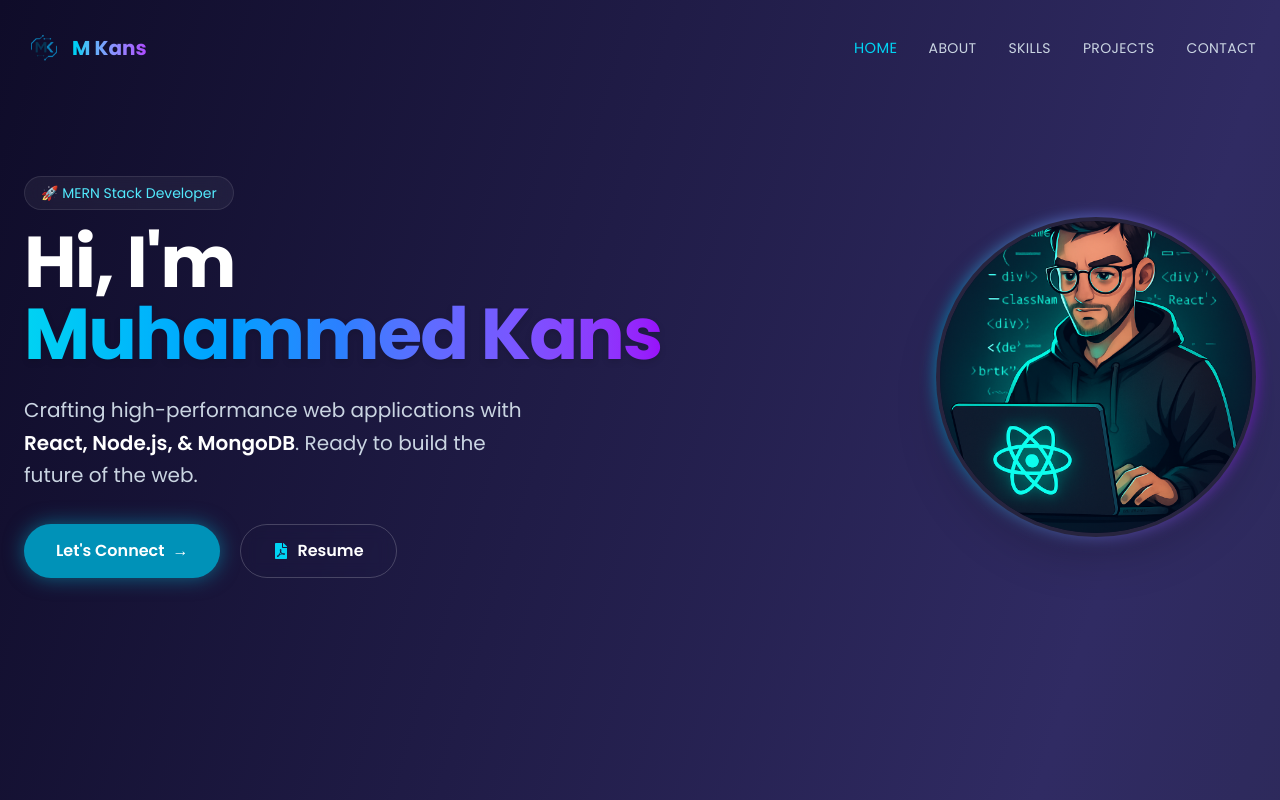
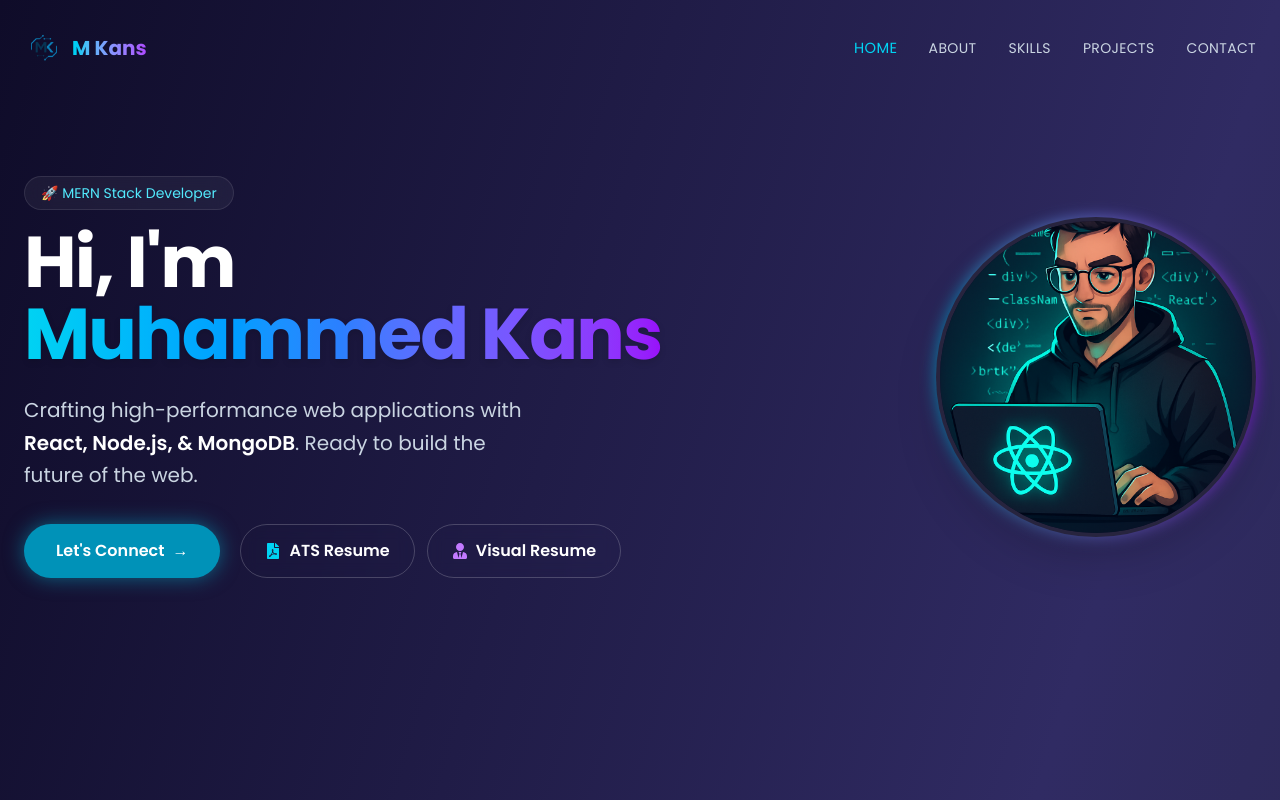
Before and after one commit to Muhammedkans/My-portolio, a React (Vite) app: page / in a window 1280 px wide. Shown: the top 800 px of the page. Built offline with nearby package versions, Linux system fonts and the light colour scheme.

Commit message:
small changes

```diff
--- a/src/pages/Home.jsx
+++ b/src/pages/Home.jsx
@@ -1,5 +1,5 @@
 import { motion } from "framer-motion";
-import { FaDownload, FaFilePdf } from "react-icons/fa";
+import { FaDownload, FaFilePdf, FaUserTie } from "react-icons/fa";
 import profileImg from "../assets/profile.png"; // 🖼️ Replace with your image
 
 
@@ -42,15 +42,29 @@
             <span className="group-hover:translate-x-1 transition-transform">→</span>
           </a>
 
+          <div className="flex flex-col sm:flex-row gap-3">
             <a
               href="/resume.pdf"
               target="_blank"
               rel="noopener noreferrer"
-            className="group bg-transparent border border-white/20 hover:border-white/50 hover:bg-white/5 text-white px-8 py-3.5 rounded-full font-semibold flex items-center justify-center gap-2 transition-all backdrop-blur-sm"
+              className="group bg-transparent border border-white/20 hover:border-white/50 hover:bg-white/5 text-white px-6 py-3.5 rounded-full font-semibold flex items-center justify-center gap-2 transition-all backdrop-blur-sm whitespace-nowrap"
+              title="Professional ATS Friendly Resume"
             >
               <FaFilePdf className="text-cyan-400 group-hover:text-white transition-colors" size={16} />
-            <span>Resume</span>
+              <span>ATS Resume</span>
             </a>
+
+            <a
+              href="/resume-photo.pdf"
+              target="_blank"
+              rel="noopener noreferrer"
+              className="group bg-transparent border border-white/20 hover:border-white/50 hover:bg-white/5 text-white px-6 py-3.5 rounded-full font-semibold flex items-center justify-center gap-2 transition-all backdrop-blur-sm whitespace-nowrap"
+              title="Creative Resume with Photo"
+            >
+              <FaUserTie className="text-purple-400 group-hover:text-white transition-colors" size={16} />
+              <span>Visual Resume</span>
+            </a>
+          </div>
         </div>
       </motion.div>
 
```
Also changed, not shown: 1 other file (tests, documents, lock files or other folders). Lines whose indentation alone changed are shown as unchanged.
